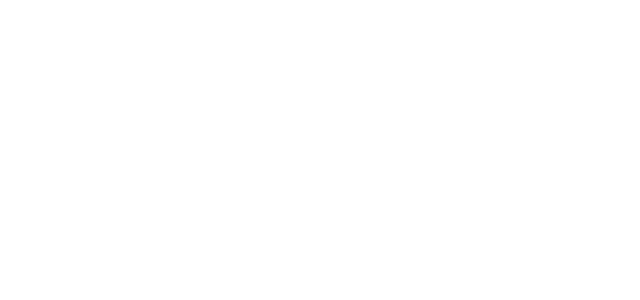
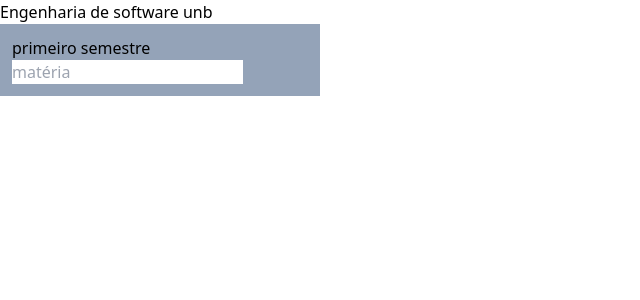
Before and after one commit to SamuelRicardoDS/fluxyt, a React (Vite) app in the folder client/: page /main in a window 1280 px wide. Before the commit this address had no page. Shown: the top 300 px of the page, without its empty margins (0-640 px from the left). Built offline with nearby package versions, Linux system fonts and the light colour scheme.

Commit message:
main page route created

```diff
--- a/client/src/App.tsx
+++ b/client/src/App.tsx
@@ -1,8 +1,11 @@
 import { BrowserRouter as Router, Routes, Route } from 'react-router-dom'
+
 import { Register } from './pages/Register'
-import "./main.css"
 import { Home } from './pages/Home'
 import { Login } from './pages/Login'
+import { Main } from './pages/Main'
+
+import "./main.css"
 
 function App() {
 
@@ -11,8 +14,9 @@ function App() {
       <Router>
         <Routes>
           <Route path="/" element={<Home />} />
-          <Route path="/cadastro" element={<Register />} />
+          <Route path="/register" element={<Register />} />
           <Route path="/login" element={<Login />} />
+          <Route path="/main" element={<Main />} />
         </Routes>
       </Router>
     </div>
--- a/client/src/pages/Home.tsx
+++ b/client/src/pages/Home.tsx
@@ -5,7 +5,7 @@ import { useState } from 'react'
 export const Home = () => {
 
     const handleRegisterClick = () => {
-        window.location.href = "/cadastro"
+        window.location.href = "/register"
     }
 
     const handleLoginClick = () => {
--- /dev/null
+++ b/client/src/pages/Main.tsx
@@ -0,0 +1,11 @@
+export const Main = () => {
+  return (
+    <div>
+      <h1>Engenharia de software unb</h1>
+      <div className="bg-slate-400 w-1/4 p-3">
+        <h1>primeiro semestre</h1>
+        <input  className="" placeholder="matéria" type="text" />
+      </div>
+    </div>
+  );
+};
```
